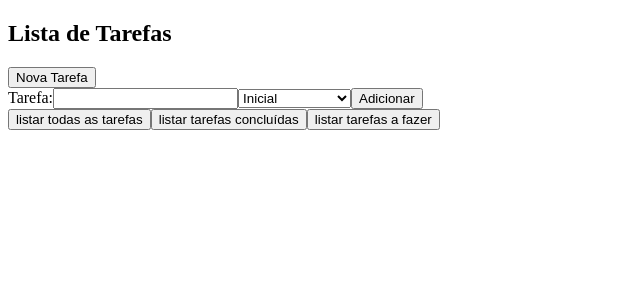
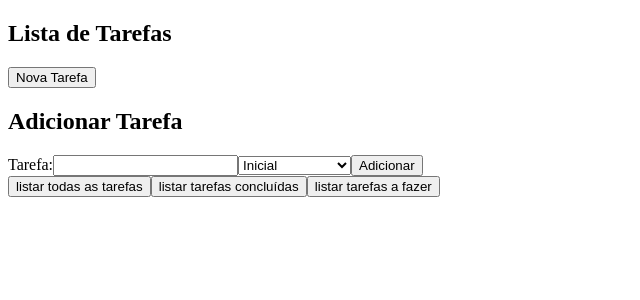
Before and after one commit to GiseleViedenhelfen/BDTI, a React (Create React App) app: page / in a window 1280 px wide. Both pictures are taken after a click on the button "Nova Tarefa". Shown: the top 300 px of the page, without its empty margins (0-640 px from the left). Built offline with nearby package versions, Linux system fonts and the light colour scheme.

Commit message:
refatora a aplicacao para utilizar apenas um modal para editar e criar as tarefas

```diff
--- a/src/components/AddTodo/AddTodo.jsx
+++ /dev/null
@@ -1,75 +0,0 @@
-import React,{ Component } from "react";
-import PropTypes from 'prop-types';
-import { connect } from "react-redux";
-import { addTodo } from "../../Redux/actions";
-
-class AddTodo extends Component {
-  constructor() {
-    super();
-    // inicia os valores zerados
-    this.state = {
-      id: 0,
-      task: '',
-      status: 'New',
-      inputValue: ''
-    };
-  }
-
-  handleChange = ({target}) => {
-    //pega o valor do input
-    const newTask =  target.value
-    //salva no estado o valor do input e a nova task a ser colocada no estado global
-    this.setState({
-      inputValue: newTask,
-      // adiciona o trim para nao salvar possiveis espacos vazios
-      task: newTask.trim(),
-    })
-  }
-  handleStatusChange = ({target}) => {
-    this.setState({ status: target.value });
-  }
-  handleClick = () => {
-    //pega o valor da task a ser salva
-    const {task,status, id} = this.state;
-    // pega a action via props
-    const { addTodo } = this.props;
-    // adiciona o valor da task no estado global
-    addTodo({id: id, task: task, status: status });
-    // uma vez salvo no estado global, limpa o input de texto
-    this.setState({ id: id + 1, inputValue: '', status: 'New'})
-  }
-
-  render() {
-    const { inputValue } = this.state;
-    return(
-    <form>
-      <label htmlFor="todo-input">
-        Tarefa:
-        <input
-          type="text"
-          id="todo-input"
-          value={ inputValue }
-          onChange={ this.handleChange }
-        />
-      </label>
-      <select value={this.state.status} onChange={this.handleStatusChange}>
-        <option value="New">Inicial</option>
-        <option value="In-progress">Em andamento</option>
-        <option value="Done">Finalizada</option>
-      </select>
-      <button type="button" onClick={this.handleClick}>
-        Adicionar
-      </button>
-  </form>
-    )
-  }
-}
-const mapDispatchToProps = (dispatch) => {
-  return {
-    addTodo: (newTodo) => dispatch(addTodo(newTodo)),
-  };
-};
-AddTodo.propTypes = {
-  addTodo: PropTypes.func.isRequired,
-};
-export default connect(null, mapDispatchToProps)(AddTodo);
--- a/src/components/Header/Header.jsx
+++ b/src/components/Header/Header.jsx
@@ -1,14 +1,19 @@
 import React,{ Component } from "react";
-import AddTodo from "../AddTodo/AddTodo";
+import TodoEditor from "../editTodo/EditTodo";
 
 class Header extends Component {
   constructor() {
     super();
     this.state = {
-      showAddTodo: false
+      showAddTodo: false,
+      showModalTodo: false,
     };
   }
-
+  handleCloseModal = () => {
+    this.setState({
+      showModalTodo: false,
+    });
+  };
   handleAddTodoClick = () => {
     this.setState({ showAddTodo: !this.state.showAddTodo });
   }
@@ -19,7 +24,7 @@ class Header extends Component {
       <section>
         <h1>Lista de Tarefas</h1>
         <button onClick={this.handleAddTodoClick}>Nova Tarefa</button>
-        { showAddTodo && <AddTodo /> }
+        { showAddTodo && <TodoEditor onClose={this.handleCloseModal}/> }
       </section>
       <section>
         <button>listar todas as tarefas</button>
--- a/src/components/Table/TodoTable.jsx
+++ b/src/components/Table/TodoTable.jsx
@@ -2,15 +2,28 @@ import React, { Component } from "react";
 import PropTypes from 'prop-types';
 import { connect } from "react-redux";
 import { editTodo, deleteTodo } from '../../Redux/actions';
+import TodoEditor from "../editTodo/EditTodo";
 
 class TodoTable extends Component {
 constructor() {
   super();
-  this.state = {}
+  this.state = {
+    showEditTodo: false,
+    todoToEdit: null,
+  }
 }
 handleEdit = (todo) => {
+  this.setState({
+    showEditTodo: !this.state.showEditTodo,
+    todoToEdit: todo });
+  console.log(`edita a tarefa ${todo.task}`)
+};
 
-  console.log(`edita a tarefa ${todo.task}`)
+handleCloseModal = () => {
+  this.setState({
+    showEditTodo: false,
+    todoToEdit: null,
+  });
 };
 
 handleDelete = (id) => {
@@ -23,6 +36,7 @@ handleDelete = (id) => {
 };
 
 render() {
+  const {showEditTodo, todoToEdit } = this.state;
   const { todos } = this.props;
   return(
     <div>
@@ -35,6 +49,13 @@ render() {
             <button onClick={() => this.handleEdit(todo)}>
               Editar
             </button>
+            { showEditTodo
+            &&
+            <TodoEditor
+              todoToEdit={todoToEdit}
+              onClose={this.handleCloseModal}
+            />
+            }
             <button onClick={() => this.handleDelete(todo.id)}>
               Excluir
             </button>
--- /dev/null
+++ b/src/components/editTodo/EditTodo.jsx
@@ -0,0 +1,89 @@
+import React,{ Component } from "react";
+import PropTypes from 'prop-types';
+import { connect } from "react-redux";
+import { addTodo, editTodo } from "../../Redux/actions";
+import TodoForm from "../todoForm/TodoForm";
+
+class TodoEditor extends Component {
+  constructor(props) {
+    super(props);
+    // inicia os valores vindos da tarefa selecionada
+    const {
+      id,
+      task,
+      status
+    } = props.todoToEdit || { id: 0, task: "", status: "New" };
+    this.state = {
+      id,
+      task,
+      status,
+      inputValue: task,
+      // caso a tarefa estaja sendo criada, usa o segundo objeto
+      isNew: !props.todoToEdit,
+    };
+  }
+
+  handleChange = ({target}) => {
+    //pega o valor do input
+    const newTask =  target.value
+    //salva no estado o valor do input e a task a ser colocada no estado global
+    this.setState({
+      inputValue: newTask,
+      // adiciona o trim para nao salvar possiveis espacos vazios
+      task: newTask.trim(),
+    })
+  }
+  handleStatusChange = ({target}) => {
+    this.setState({ status: target.value });
+  }
+  handleClick = () => {
+    //pega o valor da task a ser salva
+    const {task,status, id, isNew } = this.state;
+    // pega a action via props e a funcao para fechar o modal quando
+    // terminar de editar a tarefa
+    const { addTodo, editTodo, onClose } = this.props;
+    // adiciona o valor da task no estado global se for uma tarefa nova,
+    // chama a action addTodo, se nao chama a editTodo
+    const action = isNew ? addTodo : editTodo;
+    action({ id, task, status });
+    // sendo uma task nova, limpará o input e adiciona +1 ao id
+    if (isNew) {
+      this.setState({ id: id + 1, inputValue: "", status: "New" });
+    }
+    onClose()
+  }
+
+  render() {
+    const { inputValue, status, isNew } = this.state;
+    const title = isNew ? "Adicionar Tarefa" : "Editar Tarefa";
+    return(
+      <div>
+        <h2>{title}</h2>
+        <TodoForm
+          status={status}
+          inputValue={inputValue}
+          handleChange = {this.handleChange}
+          handleClick={this.handleClick}
+          handleStatusChange={this.handleStatusChange}
+        />
+      </div>
+    )
+  }
+}
+const mapDispatchToProps = (dispatch) => {
+  return {
+    addTodo: (newTodo) => dispatch(addTodo(newTodo)),
+    editTodo: (newTodo) => dispatch(editTodo(newTodo)),
+  };
+};
+TodoEditor.propTypes = {
+  addTodo: PropTypes.func.isRequired,
+  editTodo: PropTypes.func.isRequired,
+  todoToEdit: PropTypes.shape({
+    id: PropTypes.number.isRequired,
+    task: PropTypes.string.isRequired,
+    status: PropTypes.oneOf(['New', 'In-progress', 'Done']).isRequired
+  }),
+  onClose: PropTypes.func.isRequired,
+};
+export default connect(null, mapDispatchToProps)(TodoEditor);
--- /dev/null
+++ b/src/components/todoForm/TodoForm.jsx
@@ -0,0 +1,46 @@
+import React, { Component } from "react";
+import PropTypes from 'prop-types';
+
+class TodoForm extends Component {
+  constructor(props) {
+    super(props);
+  }
+  render() {
+    const {
+      status,
+      inputValue,
+      handleChange,
+      handleStatusChange,
+      handleClick,
+    } = this.props
+    return (
+    <form>
+      <label htmlFor="todo-input">
+        Tarefa:
+        <input
+          type="text"
+          id="todo-input"
+          value={ inputValue }
+          onChange={ handleChange }
+        />
+      </label>
+      <select value={status} onChange={handleStatusChange}>
+        <option value="New">Inicial</option>
+        <option value="In-progress">Em andamento</option>
+        <option value="Done">Finalizada</option>
+      </select>
+      <button type="button" onClick={handleClick}>
+        Adicionar
+      </button>
+    </form>
+    )
+  }
+}
+TodoForm.propTypes = {
+  status: PropTypes.string.isRequired,
+  inputValue: PropTypes.string.isRequired,
+  handleChange: PropTypes.func.isRequired,
+  handleStatusChange: PropTypes.func.isRequired,
+  handleClick: PropTypes.func.isRequired,
+};
+export default TodoForm;
```
